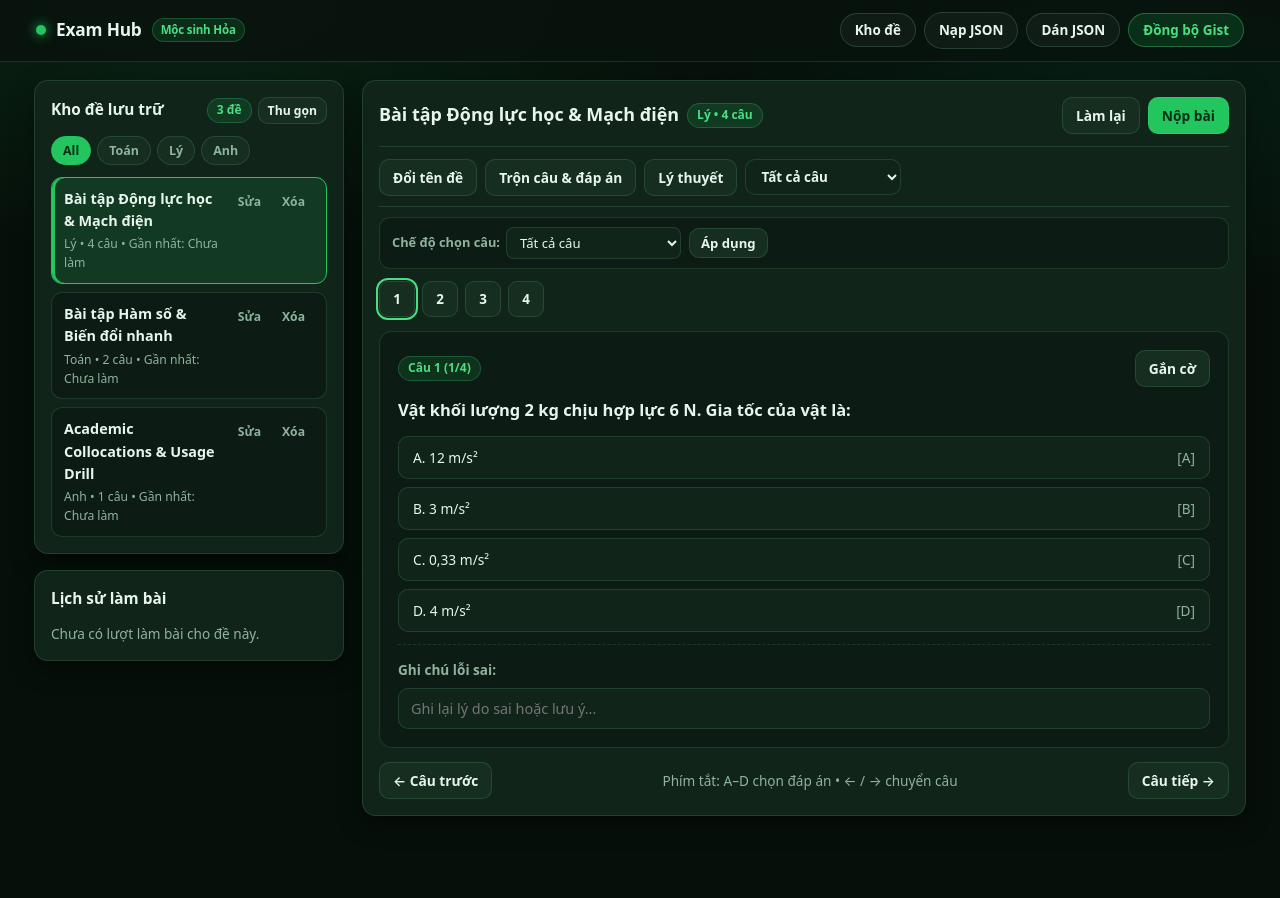
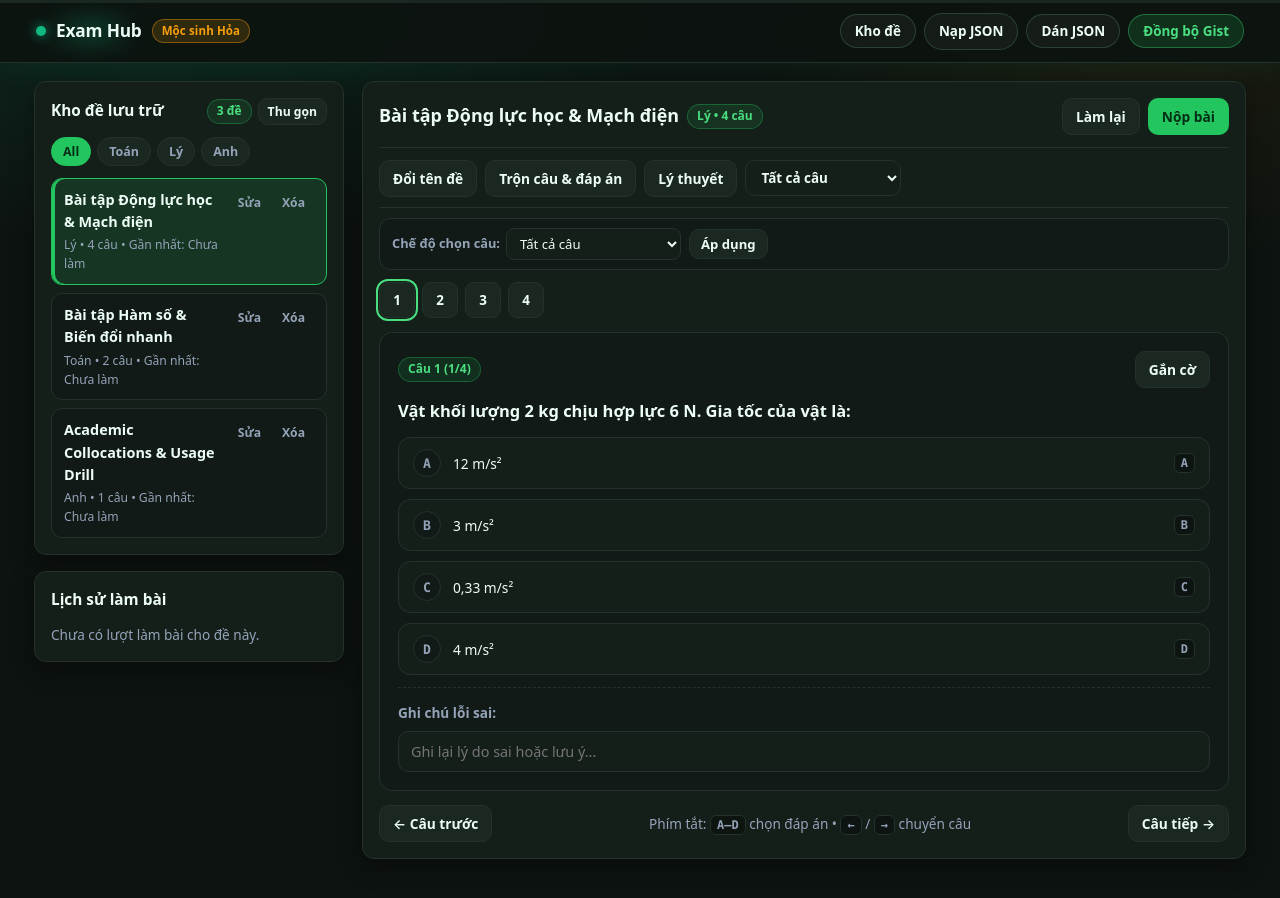
Before and after one commit to bahytran711-a11y/exam-hub, a plain HTML site: page index.html in a window 1280 px wide. Drawn offline with Linux system fonts and the light colour scheme.

Commit message:
Update index.html

```diff
--- a/index.html
+++ b/index.html
@@ -6,23 +6,63 @@
   <title>Exam Hub — Dark Mode</title>
   <style>
     :root {
-      --bg-base: #060f0a;
-      --bg-elevated: #0c1b13;
-      --card-bg: #102419;
-      --card-bg-2: #152e20;
-      --ink: #e8f5ee;
-      --muted: #8fb39e;
+      --bg-base: #0D1310;
+      --bg-elevated: #111A16;
+      --card-bg: #151F1A;
+      --card-bg-2: #1B2822;
+      --ink: #ECFDF5;
+      --muted: #94A3B8;
       --forest: #14532d;
-      --green: #22c55e;
+      --green: #22C55E;
+      --emerald: #10B981;
       --green-bright: #4ade80;
-      --green-dim: rgba(34, 197, 94, 0.14);
-      --green-border: rgba(74, 222, 128, 0.24);
-      --border: rgba(134, 239, 172, 0.14);
+      --green-dim: rgba(34, 197, 94, 0.12);
+      --green-border: rgba(34, 197, 94, 0.34);
+      --border: #23332B;
+      --amber: #F59E0B;
+      --amber-dim: rgba(245, 158, 11, 0.15);
+      --amber-border: rgba(245, 158, 11, 0.42);
       --danger: #f87171;
       --danger-bg: rgba(248, 113, 113, 0.14);
-      --warn: #fbbf24;
-      --warn-bg: rgba(251, 191, 36, 0.14);
-      --radius: 14px;
+      --warn: #F59E0B;
+      --warn-bg: rgba(245, 158, 11, 0.14);
+      --mono: "JetBrains Mono", "Fira Code", ui-monospace, SFMono-Regular, Menlo, Consolas, monospace;
+      --radius: 12px;
+    }
+
+    /* Custom Scrollbar (#23332B) */
+    ::-webkit-scrollbar {
+      width: 7px;
+      height: 7px;
+    }
+    ::-webkit-scrollbar-track {
+      background: #0D1310;
+    }
+    ::-webkit-scrollbar-thumb {
+      background: #23332B;
+      border-radius: 999px;
+    }
+    ::-webkit-scrollbar-thumb:hover {
+      background: #2f463b;
+    }
+
+    /* Top 3px Progress Bar (Mộc -> Hỏa) */
+    .top-progress-track {
+      position: fixed;
+      top: 0;
+      left: 0;
+      right: 0;
+      height: 3px;
+      background: rgba(35, 51, 43, 0.65);
+      z-index: 100;
+      pointer-events: none;
+    }
+    .top-progress-fill {
+      height: 100%;
+      width: 0%;
+      background: linear-gradient(90deg, #22C55E 0%, #10B981 45%, #F59E0B 100%);
+      box-shadow: 0 0 10px rgba(245, 158, 11, 0.45);
+      transition: width 0.25s ease;
     }
 
     * {
@@ -36,25 +76,27 @@
       color: var(--ink);
       background-color: var(--bg-base);
       background-image:
-        radial-gradient(ellipse 70% 45% at 15% 0%, rgba(34, 197, 94, 0.12), transparent 65%),
-        radial-gradient(ellipse 60% 40% at 88% 10%, rgba(16, 185, 129, 0.09), transparent 60%);
+        radial-gradient(ellipse 65% 42% at 12% 0%, rgba(16, 185, 129, 0.13), transparent 62%),
+        radial-gradient(ellipse 55% 38% at 90% 6%, rgba(245, 158, 11, 0.06), transparent 58%);
       line-height: 1.55;
       -webkit-tap-highlight-color: transparent;
     }
 
-    /* HEADER & 4 NÚT TINH TẾ */
+    /* HEADER & AMBIENT GLOW */
     header {
       position: sticky;
       top: 0;
       z-index: 30;
-      background: rgba(8, 19, 13, 0.88);
+      background: rgba(13, 19, 16, 0.9);
+      backdrop-filter: blur(10px);
       border-bottom: 1px solid var(--border);
+      box-shadow: 0 6px 28px rgba(16, 185, 129, 0.07);
     }
 
     .header-inner {
       max-width: 1240px;
       margin: 0 auto;
-      padding: 12px 16px;
+      padding: 13px 16px 12px;
       display: flex;
       flex-wrap: wrap;
       align-items: center;
@@ -63,6 +105,7 @@
     }
 
     .brand {
+      position: relative;
       display: flex;
       align-items: center;
       gap: 10px;
@@ -71,22 +114,37 @@
       letter-spacing: -0.01em;
     }
 
+    .brand::before {
+      content: "";
+      position: absolute;
+      left: -10px;
+      top: 50%;
+      transform: translateY(-50%);
+      width: 130px;
+      height: 36px;
+      background: radial-gradient(circle, rgba(16, 185, 129, 0.22) 0%, transparent 72%);
+      filter: blur(8px);
+      pointer-events: none;
+      z-index: -1;
+    }
+
     .brand-dot {
       width: 10px;
       height: 10px;
       border-radius: 50%;
-      background: var(--green);
-      box-shadow: 0 0 12px var(--green);
+      background: var(--emerald);
+      box-shadow: 0 0 12px rgba(16, 185, 129, 0.85);
     }
 
     .brand-tag {
       font-size: 0.72rem;
-      font-weight: 600;
-      color: var(--green-bright);
-      background: var(--green-dim);
-      border: 1px solid var(--green-border);
-      padding: 2px 8px;
+      font-weight: 700;
+      color: var(--amber);
+      background: var(--amber-dim);
+      border: 1px solid var(--amber-border);
+      padding: 2px 9px;
       border-radius: 999px;
+      letter-spacing: 0.01em;
     }
 
     .header-actions {
@@ -394,13 +452,28 @@
       font-weight: 800;
     }
 
+    .q-pill.flagged {
+      border-color: var(--amber-border);
+    }
+
     .q-pill.flagged::after {
       content: "⚑";
       position: absolute;
       top: -6px;
       right: -4px;
-      font-size: 0.7rem;
-      color: var(--warn);
+      font-size: 0.72rem;
+      color: var(--amber);
+    }
+
+    .amber-pill {
+      display: inline-block;
+      padding: 2px 9px;
+      border-radius: 999px;
+      font-size: 0.78rem;
+      font-weight: 700;
+      background: var(--amber-dim);
+      color: var(--amber);
+      border: 1px solid var(--amber-border);
     }
 
     .q-pill.wrong {
@@ -449,41 +522,101 @@
       color: var(--ink);
     }
 
+    button.active-pill {
+      background: var(--amber-dim);
+      color: var(--amber);
+      border-color: var(--amber);
+    }
+
+    .kbd-chip {
+      font-family: var(--mono);
+      font-size: 0.75rem;
+      font-weight: 600;
+      padding: 2px 6px;
+      border-radius: 6px;
+      background: rgba(13, 19, 16, 0.85);
+      border: 1px solid var(--border);
+      color: var(--muted);
+    }
+
     .options {
       display: flex;
       flex-direction: column;
-      gap: 8px;
+      gap: 10px;
     }
 
     .option-btn {
       width: 100%;
       justify-content: flex-start;
+      align-items: center;
+      gap: 12px;
       text-align: left;
       background: var(--card-bg);
       color: var(--ink);
       border: 1px solid var(--border);
       padding: 11px 14px;
-      border-radius: 10px;
+      border-radius: 12px;
       font-weight: 500;
+      transition: background-color 0.15s ease, border-color 0.15s ease, transform 0.1s ease;
     }
 
     .option-btn:hover {
-      background: var(--card-bg-2);
-      border-color: var(--green-border);
+      background: rgba(34, 197, 94, 0.12);
+      border-color: rgba(34, 197, 94, 0.42);
+    }
+
+    .opt-letter {
+      width: 28px;
+      height: 28px;
+      border-radius: 50%;
+      display: inline-flex;
+      align-items: center;
+      justify-content: center;
+      font-family: var(--mono);
+      font-size: 0.82rem;
+      font-weight: 700;
+      background: var(--bg-elevated);
+      border: 1px solid var(--border);
+      color: var(--muted);
+      flex-shrink: 0;
+      transition: background-color 0.15s ease, border-color 0.15s ease, color 0.15s ease;
+    }
+
+    .option-btn:hover .opt-letter {
+      border-color: rgba(34, 197, 94, 0.45);
+      color: var(--ink);
+    }
+
+    .opt-body {
+      flex: 1;
+      min-width: 0;
     }
 
     .option-btn.selected {
-      background: rgba(34, 197, 94, 0.16);
-      border-color: var(--green);
-      color: #fff;
-      font-weight: 650;
+      background: rgba(34, 197, 94, 0.12);
+      border-color: #22C55E;
+      color: #ECFDF5;
+      font-weight: 600;
+      box-shadow: 0 0 0 1px rgba(34, 197, 94, 0.25);
+    }
+
+    .option-btn.selected .opt-letter {
+      background: #22C55E;
+      border-color: #22C55E;
+      color: #ffffff;
     }
 
     .option-btn.is-correct {
-      background: rgba(34, 197, 94, 0.24);
-      border-color: var(--green);
+      background: rgba(34, 197, 94, 0.22);
+      border-color: #22C55E;
       color: #86efac;
       font-weight: 700;
+    }
+
+    .option-btn.is-correct .opt-letter {
+      background: #22C55E;
+      border-color: #22C55E;
+      color: #ffffff;
     }
 
     .option-btn.is-wrong {
@@ -491,6 +624,12 @@
       border-color: var(--danger);
       color: var(--danger);
       font-weight: 700;
+    }
+
+    .option-btn.is-wrong .opt-letter {
+      background: var(--danger);
+      border-color: var(--danger);
+      color: #ffffff;
     }
 
     input[type="text"],
@@ -786,6 +925,9 @@
   </style>
 </head>
 <body>
+  <div class="top-progress-track" aria-hidden="true">
+    <div class="top-progress-fill" id="topProgressFill"></div>
+  </div>
   <header>
     <div class="header-inner">
       <div class="brand">
@@ -888,7 +1030,7 @@
 
         <div class="nav-footer">
           <button type="button" class="secondary" id="btnPrevQ">← Câu trước</button>
-          <span class="muted" id="shortcutHint">Phím tắt: A–D chọn đáp án • ← / → chuyển câu</span>
+          <span class="muted" id="shortcutHint">Phím tắt: <span class="kbd-chip">A–D</span> chọn đáp án • <span class="kbd-chip">←</span> / <span class="kbd-chip">→</span> chuyển câu</span>
           <button type="button" class="secondary" id="btnNextQ">Câu tiếp →</button>
         </div>
       </div>
@@ -1549,10 +1691,12 @@
       const summary = document.getElementById("scoreSummary");
       summary.style.display = "block";
       summary.innerHTML = `
-        <div style="font-size:1.02rem; font-weight:750; color:var(--green-bright);">
-          Kết quả: ${res.correctCount}/${res.autoCount} câu đúng • Điểm: ${res.score10}/10
+        <div style="display:flex; flex-wrap:wrap; align-items:center; gap:8px; font-size:1.02rem; font-weight:750; color:var(--green-bright);">
+          <span>Kết quả:</span>
+          <span class="amber-pill">${res.correctCount}/${res.autoCount} câu đúng</span>
+          <span>• Điểm: ${res.score10}/10</span>
         </div>
-        <div class="muted" style="margin-top:4px;">
+        <div class="muted" style="margin-top:6px;">
           Câu sai: <b style="color:var(--ink);">${wrongLabels.length ? wrongLabels.join(", ") : "Không có câu sai"}</b>
         </div>
       `;
@@ -1716,6 +1860,27 @@
         };
         nav.appendChild(btn);
       });
+      updateTopProgressBar();
+    }
+
+    function updateTopProgressBar() {
+      const fill = document.getElementById("topProgressFill");
+      if (!fill) return;
+      const qs = getOrderedQuestions();
+      if (!qs.length) {
+        fill.style.width = "0%";
+        return;
+      }
+      let done = 0;
+      qs.forEach(q => {
+        const val = state.answers[q.id];
+        const hasAns = typeof val === "object" && val !== null
+          ? Object.values(val).some(v => !!v)
+          : String(val || "").trim().length > 0;
+        if (hasAns) done += 1;
+      });
+      const pct = Math.round((done / qs.length) * 100);
+      fill.style.width = pct + "%";
     }
 
     function renderQuestionArea() {
@@ -1799,8 +1964,13 @@
             if (nOpt === nRight || nRight.startsWith(nOpt.charAt(0) + ".")) cls += " is-correct";
             else if (userAns === opt) cls += " is-wrong";
           }
-          const keyHint = ["A", "B", "C", "D"][i] || "";
-          return `<button type="button" class="${cls}" data-opt="${escapeAttr(opt)}">${escapeHtml(opt)} ${keyHint ? `<span class="muted" style="margin-left:auto;">[${keyHint}]</span>` : ""}</button>`;
+          const letter = ["A", "B", "C", "D"][i] || String(i + 1);
+          const cleanOptText = String(opt).replace(/^[A-Da-d][\.\)\:\-]\s*/, "");
+          return `<button type="button" class="${cls}" data-opt="${escapeAttr(opt)}">
+            <span class="opt-letter">${letter}</span>
+            <span class="opt-body">${formatScientificHtml(cleanOptText)}</span>
+            <span class="kbd-chip">${letter}</span>
+          </button>`;
         }).join("") + `</div>`;
       } else if (q.type === "fill") {
         inputHtml = `<input type="text" id="fillInput" value="${escapeAttr(userAns)}" placeholder="${escapeAttr(q.placeholder || "Nhập đáp án...")}" />`;
```
